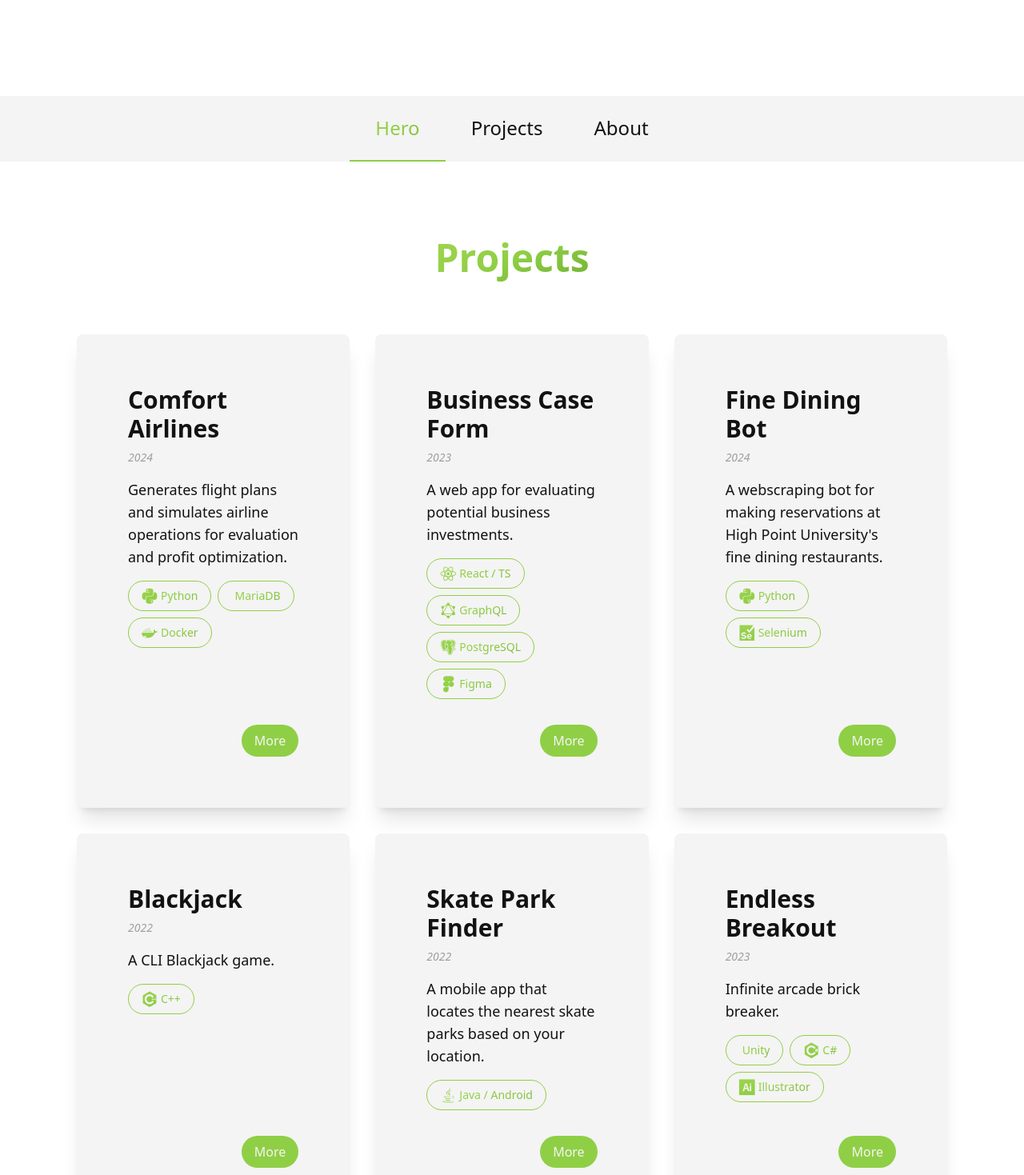
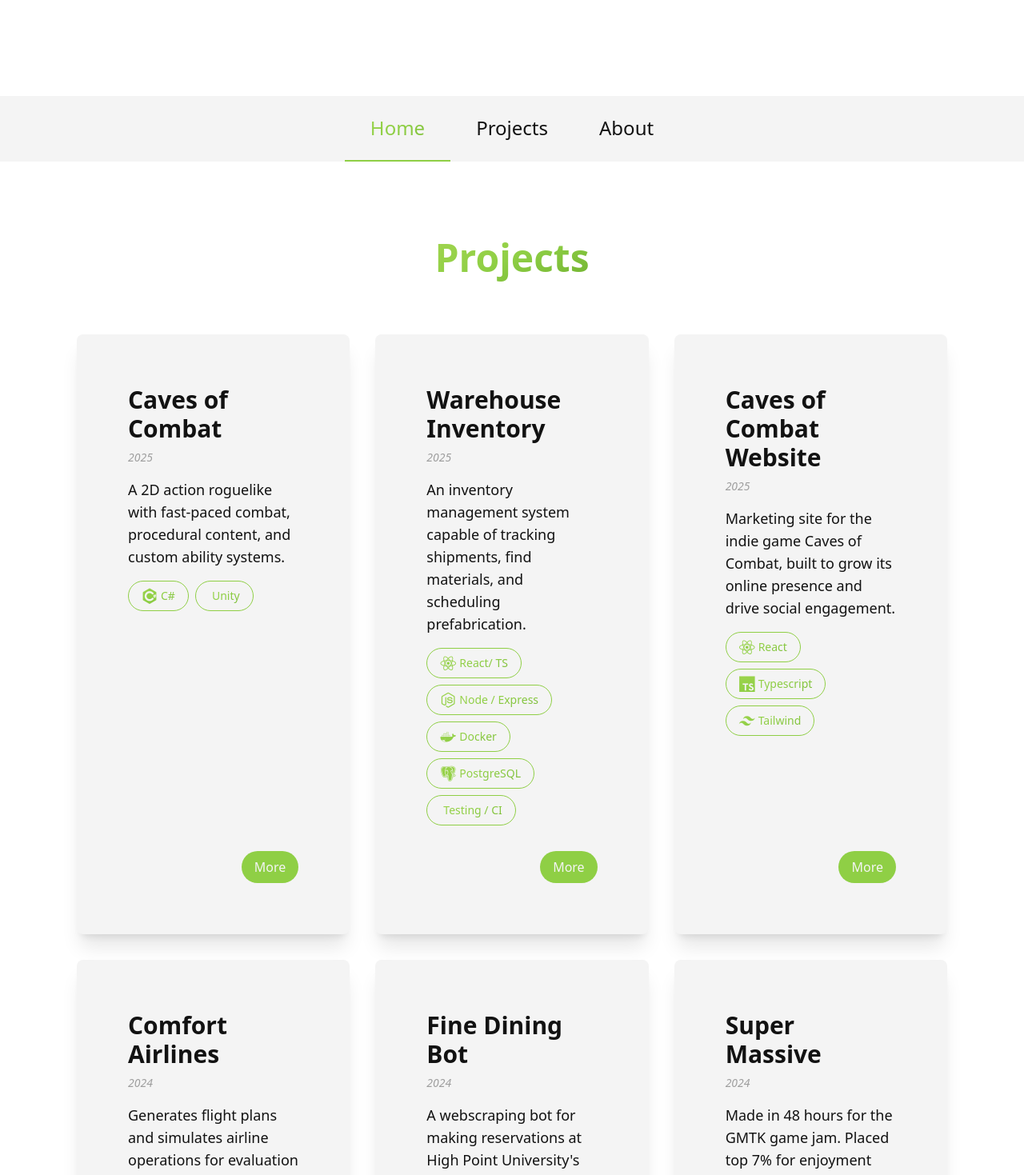
Before and after one commit to matthewjburton/portfolio, a React (Vite) app in the folder frontend/: page / in a window 1280 px wide. Shown: the part 680-2149 px from the top of the page at 80% size. Built offline with nearby package versions, Linux system fonts and the light colour scheme; some icons are missing.

Commit message:
sorted projects by date, updated from Hero to Home, separated caves of combat from its website

```diff
--- a/frontend/src/Components/About.tsx
+++ b/frontend/src/Components/About.tsx
@@ -3,7 +3,6 @@ import Bio from './About/Bio'
 import Skills from './About/Skills'
 import { bio, skills } from '../Content/About/About'
 import Header from './Header'
-
 import { Element } from 'react-scroll'
 
 const About: React.FC = () => {
--- a/frontend/src/Components/Hero.tsx
+++ b/frontend/src/Components/Hero.tsx
@@ -5,7 +5,7 @@ import { hero } from '../Content/Hero'
 const Hero = () => {
   return (
     <Element
-      name="Hero"
+      name="Home"
       className="flex h-screen flex-col items-center justify-center gap-8 p-4 text-center text-wrap lg:p-8"
     >
       <div className="text-5xl">
--- a/frontend/src/Components/Nav.tsx
+++ b/frontend/src/Components/Nav.tsx
@@ -1,7 +1,7 @@
 import React, { useState, useEffect } from 'react'
 import { Link as ScrollLink } from 'react-scroll'
 
-const sections = ['Hero', 'Projects', 'About']
+const sections = ['Home', 'Projects', 'About']
 
 const Nav: React.FC = () => {
   const [isSticky, setIsSticky] = useState(false)
--- a/frontend/src/Components/Projects/ProgramContainer.tsx
+++ b/frontend/src/Components/Projects/ProgramContainer.tsx
@@ -7,7 +7,7 @@ interface ProgramContainerProps {
     title: string
     description: string
     link: string
-    tags: [{ label: string; iconClass: string }]
+    tags: { label: string; iconClass: string }[]
     year: number
   }
 }
--- a/frontend/src/Components/Projects/Programs.tsx
+++ b/frontend/src/Components/Projects/Programs.tsx
@@ -1,12 +1,14 @@
 import React from 'react'
-import { programs } from '../../Content/Projects/Programs'
 import ProgramContainer from './ProgramContainer'
+import { useSortedProjects } from './useSortedProjectsHook'
 
 const Programs: React.FC = () => {
+  const { projects } = useSortedProjects()
+
   return (
     <>
       <div className="grid w-full grid-cols-1 gap-8 md:grid-cols-3">
-        {programs.map((program) => (
+        {projects.map((program) => (
           <ProgramContainer key={program.id} program={program} />
         ))}
       </div>
--- /dev/null
+++ b/frontend/src/Components/Projects/useSortedProjectsHook.ts
@@ -0,0 +1,6 @@
+import { projects } from '../../Content/Projects/Projects'
+
+export const useSortedProjects = () => {
+  const sorted = [...projects].sort((a, b) => b.year - a.year)
+  return { projects: sorted }
+}
--- a/frontend/src/Content/Projects/Programs.tsx
+++ b/frontend/src/Content/Projects/Projects.tsx
@@ -1,4 +1,4 @@
-export const programs = [
+export const projects = [
   {
     id: 1,
     title: 'Comfort Airlines',
@@ -57,7 +57,6 @@ export const programs = [
   {
     id: 6,
     title: 'Endless Breakout',
-    image: 'Images/Games/Endless Breakout.png',
     description: 'Infinite arcade brick breaker.',
     link: 'https://matt-burton.itch.io/endless-breakout',
     tags: [
@@ -78,7 +77,8 @@ export const programs = [
   {
     id: 8,
     title: 'Super Massive',
-    description: 'Made in 48 hours for the GMTK game jam.',
+    description:
+      'Made in 48 hours for the GMTK game jam. Placed top 7% for enjoyment out of 7,632 total submissions.',
     link: 'https://matt-burton.itch.io/super-massive',
     tags: [
       { label: 'C#', iconClass: 'devicon-csharp-plain' },
@@ -89,14 +89,12 @@ export const programs = [
   {
     id: 9,
     title: 'Caves of Combat',
-    image: 'Images/Games/Head Hunter.png',
-    description: 'An action roguelike platformer.',
-    link: 'https://cavesofcombat.com',
+    description:
+      'A 2D action roguelike with fast-paced combat, procedural content, and custom ability systems.',
+    link: 'https://store.steampowered.com/app/3589810/Caves_of_Combat/',
     tags: [
       { label: 'C#', iconClass: 'devicon-csharp-plain' },
       { label: 'Unity', iconClass: 'devicon-unity-plain' },
-      { label: 'React', iconClass: 'devicon-react-plain' },
-      { label: 'Typescript', iconClass: 'devicon-typescript-plain' },
     ],
     year: 2025,
   },
@@ -145,7 +143,7 @@ export const programs = [
   },
   {
     id: 13,
-    title: 'Inventory',
+    title: 'Warehouse Inventory',
     description:
       'An inventory management system capable of tracking shipments, find materials, and scheduling prefabrication.',
     link: 'https://inventory.advancetecllc.com',
@@ -158,5 +156,18 @@ export const programs = [
     ],
     year: 2025,
   },
+  {
+    id: 14,
+    title: 'Caves of Combat Website',
+    description:
+      'Marketing site for the indie game Caves of Combat, built to grow its online presence and drive social engagement.',
+    link: 'https://cavesofcombat.com',
+    tags: [
+      { label: 'React', iconClass: 'devicon-react-plain' },
+      { label: 'Typescript', iconClass: 'devicon-typescript-plain' },
+      { label: 'Tailwind', iconClass: 'devicon-tailwindcss-plain' },
+    ],
+    year: 2025,
+  },
   // Add more programs as needed
 ]
```
